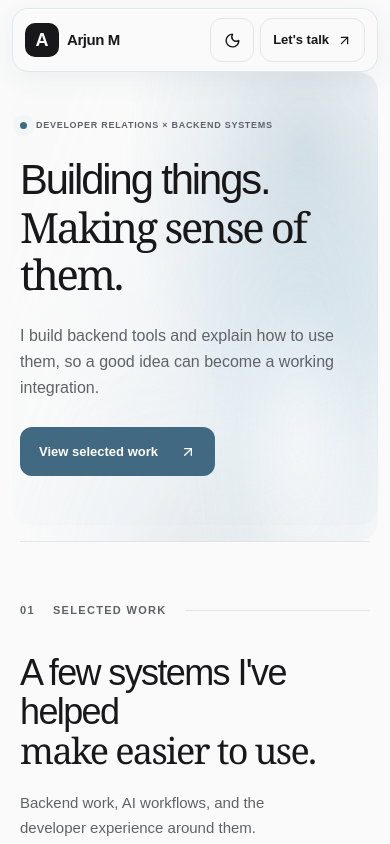
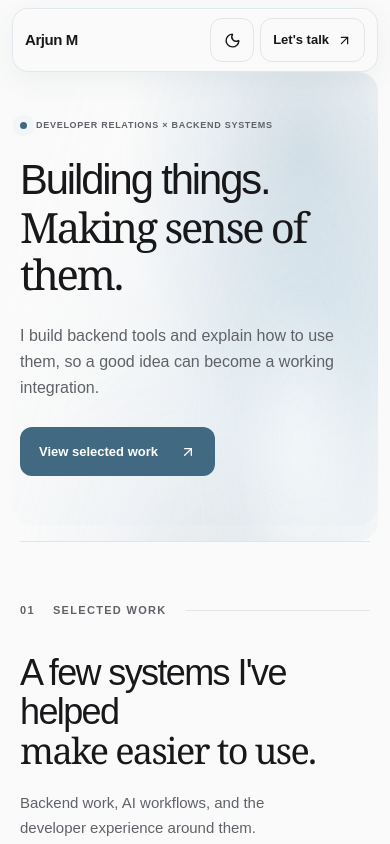
Before and after one commit to Arjun220905/portfolio, a Next.js app: page / in a window 390 px wide. Shown: the top 844 px of the page. Built offline with nearby package versions, Linux system fonts and the light colour scheme.

Commit message:
Remove monogram and keep navigation in page flow

```diff
--- a/app/cinematic.css
+++ b/app/cinematic.css
@@ -75,9 +75,9 @@ html[data-theme='dark'] .about { background: linear-gradient(135deg, #131e27, #2
   .hero-bottom .text-link:hover, .off-clock-card:hover svg { transform: none; }
 }
 
-/* Apple-inspired hierarchy: one floating toolbar, solid content surfaces. */
+/* Apple-inspired hierarchy: a page-top toolbar, solid content surfaces. */
 .nav {
-  position: sticky; top: 12px; z-index: 30;
+  position: relative; z-index: 30;
   height: 72px; margin: 12px auto 0; padding: 0 20px;
   border: 1px solid #dce3eacc; border-radius: 18px;
   background: #fafafae8; backdrop-filter: blur(20px) saturate(130%);
@@ -89,13 +89,11 @@ html[data-theme='dark'] .nav { background: #181e26e8; border-color: #39434f99; b
 .nav-links a:hover { background: var(--blush); }
 .nav-links a::after { left: 8px; right: 8px; }
 .nav-cta { border-radius: 12px; font-weight: 600; }
-.wordmark span { border-radius: 10px; }
 .theme-toggle { border-radius: 12px; }
 .theme-toggle span { display: grid; place-items: center; }
 .theme-toggle:hover, .theme-toggle:active { transform: none; }
 .hero { padding-top: 76px; }
-.section, .working-set, .off-clock { scroll-margin-top: 108px; }
-.hero { scroll-margin-top: 96px; }
+.section, .working-set, .off-clock, .hero { scroll-margin-top: 24px; }
 .hero h1 { letter-spacing: -.05em; }
 .hero-bottom .text-link { border-radius: 12px; }
 .project, .off-clock-card { border-radius: 16px; }
@@ -108,13 +106,11 @@ html[data-theme='dark'] .project, html[data-theme='dark'] .off-clock-card { bord
 .nav-cta:active, .text-link:active, .socials a:active { transform: scale(.97); transition-duration: 80ms; }
 a:focus-visible, button:focus-visible { outline-width: 3px; outline-offset: 4px; }
 @media (max-width: 700px) {
-  .nav { width: calc(100% - 24px); top: 8px; height: 64px; margin-top: 8px; padding-inline: 12px; border-radius: 16px; }
+  .nav { width: calc(100% - 24px); height: 64px; margin-top: 8px; padding-inline: 12px; border-radius: 16px; }
   .wordmark { gap: 8px; font-size: 15px; }
-  .wordmark span { width: 34px; height: 34px; }
   .hero { padding-top: 46px; }
   .nav-cta { padding-inline: 12px; }
   .nav-actions { gap: 6px; }
-  .section, .working-set, .off-clock { scroll-margin-top: 88px; }
 }
 @media (prefers-reduced-transparency: reduce) {
   .nav, html[data-theme='dark'] .nav { background: var(--paper); backdrop-filter: none; }
--- a/app/page.tsx
+++ b/app/page.tsx
@@ -48,7 +48,6 @@ export default function Home() {
       <div className="scroll-progress" aria-hidden="true" />
       <nav className="nav shell" aria-label="Primary navigation">
         <a className="wordmark" href="#top" aria-label="Arjun M home">
-          <span>A</span>
           <i>Arjun M</i>
         </a>
         <div className="nav-links">
```
